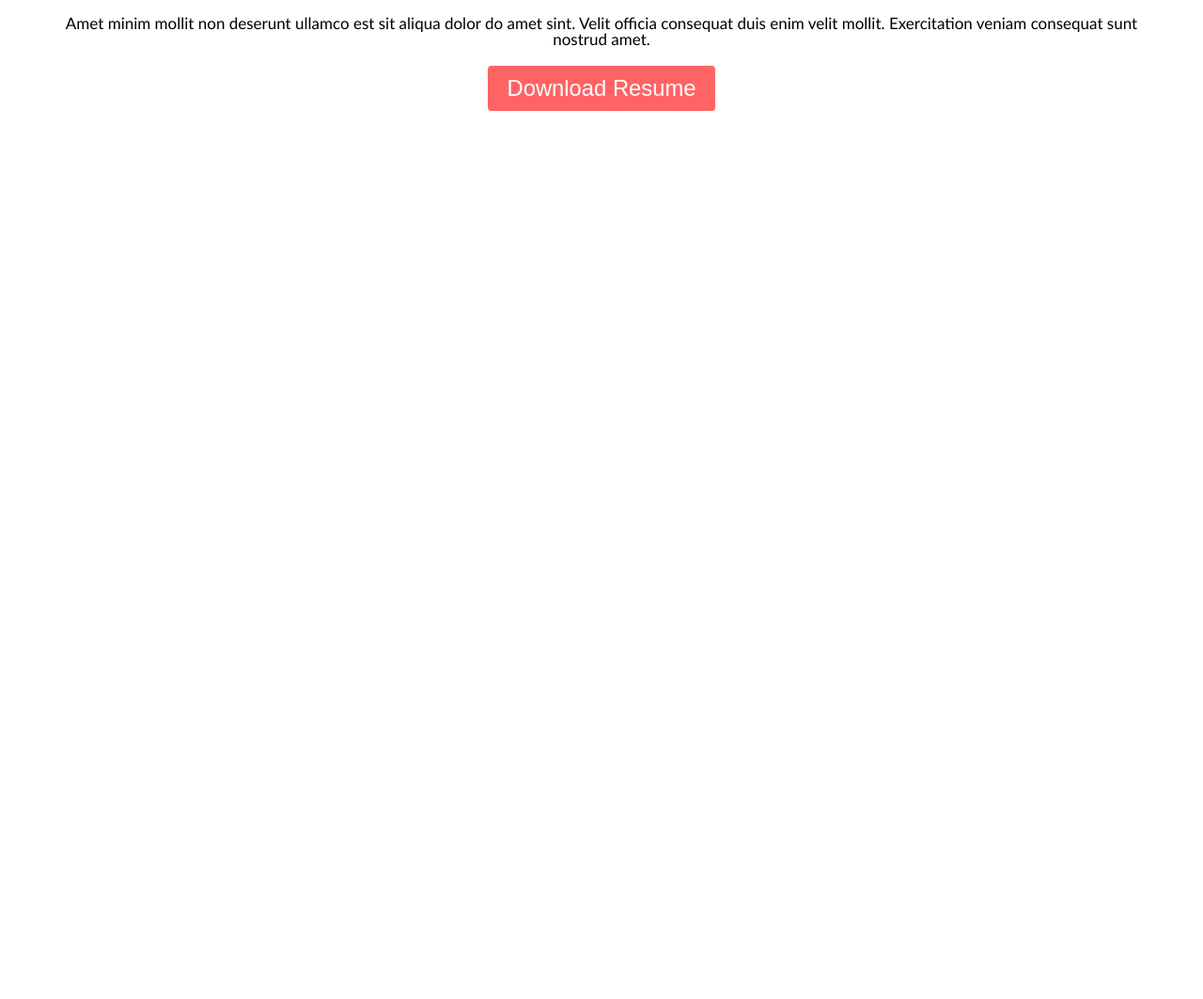
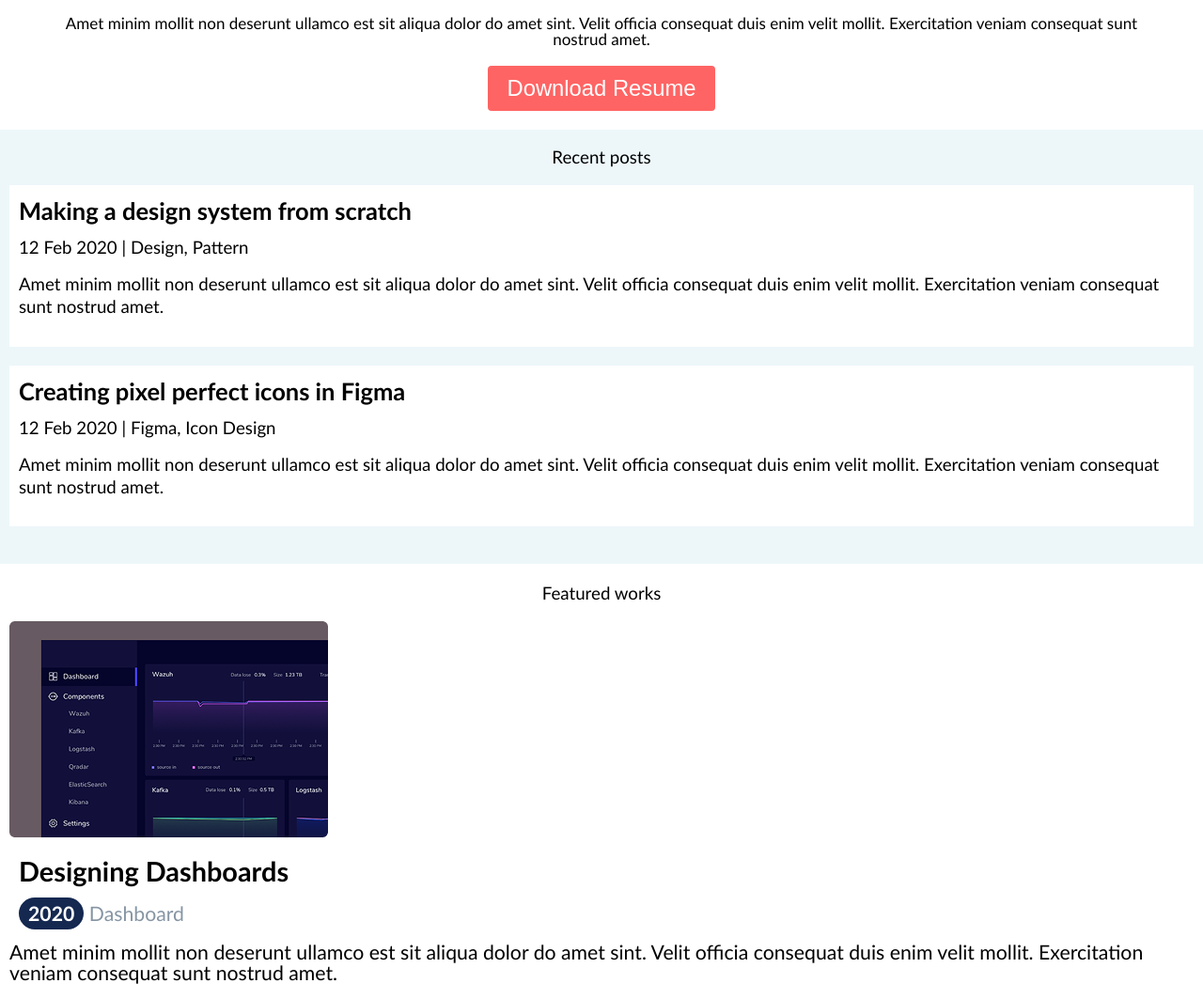
Before and after one commit to brunasiebertm/portof-lio-dev-web, a plain HTML site: page index.html in a window 1280 px wide. Shown: the part 709-1772 px from the top of the page at 94% size. Before the commit the page ends 847 px from the top, so only its background shows below. Drawn offline with Linux system fonts and the light colour scheme.

Commit message:
atualizacao css

```diff
--- a/css/style.css
+++ b/css/style.css
@@ -7,7 +7,10 @@ html {
     font-family: 'Trebuchet MS', 'Lucida Sans Unicode', 'Lucida Grande', 'Lucida Sans', Arial, sans-serif;
     font-size:calc(12px + 0.390625vw);
 }
-
+section h2 {
+    text-align: center;
+    font-size: 1.1rem;
+}
 
 
 /*
@@ -52,3 +55,56 @@ section.banner p button {
     padding: 10px 20px 10px 20px;
     border-radius: 4px;
 }
+/*
+======================================================================
+posts
+======================================================================
+*/
+section.posts {
+    background:#EDF7FA;
+    padding: 20px 10px 20px 10px;
+}
+section.posts ul li {
+    background-color: white;
+    margin:20px 0 20px 0;
+    padding: 15px 10px 15px 10px;
+}
+section.posts ul li h3 {
+    font-weight: bold;
+    font-size: 1.5rem;
+}
+section.posts ul li p {
+    font-size: 1.1rem;
+    margin: 15px 0 15px 0;
+    line-height: 1.4rem;
+}
+/*
+===================================================================
+works
+===================================================================
+*/
+section.works {
+    margin: 22px 10px 22px 10px;
+}
+section.works ul li {
+    margin: 20px 0 20px 0;
+}
+section.works ul li h3 {
+    font-weight: bold;
+    font-size: 1.7rem;
+    margin: 20px 10px 20px 10px;
+}
+section.works ul li p{
+    font-size: 1.25rem;
+}
+section.works ul li p.info {
+    color: #8695A4;
+    margin: 20px 10px 20px 10px;
+}
+section.works ul li p.info span {
+    background: #142850;
+    color: white;
+    font-weight: bold;
+    border-radius: 20px;
+    padding: 4px 10px 4px 10px;
+}
--- a/index.html
+++ b/index.html
@@ -42,6 +42,66 @@
                 </button>
             </p>
         </section>
+        <section class="posts">
+            <h2>
+                Recent posts
+            </h2>
+            <ul>
+                <li>
+                    <h3>
+                        Making a design system from scratch
+                    </h3>
+                    <p>
+                        12 Feb 2020 | Design, Pattern
+                    </p>
+                    <p>
+                        Amet minim mollit non deserunt ullamco est sit aliqua dolor do amet sint. Velit officia consequat duis enim velit mollit. Exercitation veniam consequat sunt nostrud amet.
+                    </p>
+                </li>
+                <li>
+                    <h3>
+                        Creating pixel perfect icons in Figma
+                    </h3>
+                    <p>
+                        12 Feb 2020 | Figma, Icon Design
+                    </p>
+                    <p>
+                        Amet minim mollit non deserunt ullamco est sit aliqua dolor do amet sint. Velit officia consequat duis enim velit mollit. Exercitation veniam consequat sunt nostrud amet.
+                    </p>
+                </li>
+            </ul>
+        </section>
+        <section class="works">
+            <h2>
+                Featured works
+            </h2>
+            <ul>
+                <li>
+                    <img src="imagens/Rectangle 30.png" alt="Dashboards">
+                    <h3>
+                        Designing Dashboards
+                    </h3>
+                    <p class="info">
+                        <span>2020</span> Dashboard
+                    </p>
+                     <p>
+                        Amet minim mollit non deserunt ullamco est sit aliqua dolor do amet sint. Velit officia consequat duis enim velit mollit. Exercitation veniam consequat sunt nostrud amet.
+                    </p>
+                </li>
+                <li>
+                   <img src="imagens/mulher.celu.png" alt="mulher">
+                   <h3>
+                    Vibrant Portraits of 2020
+                   </h3>
+                   <p class="info">
+                    <span>2018</span> Illustration
+                   </p>
+                   <p>
+                    Amet minim mollit non deserunt ullamco est sit aliqua dolor do amet sint. Velit officia consequat duis enim velit mollit. Exercitation veniam consequat sunt nostrud amet.
+                   </p>
+                </li>
+            </ul>
+        </section>
     </main>
 </body>
 
```
Also changed, not shown: imagens/Rectangle 30.png (added).
